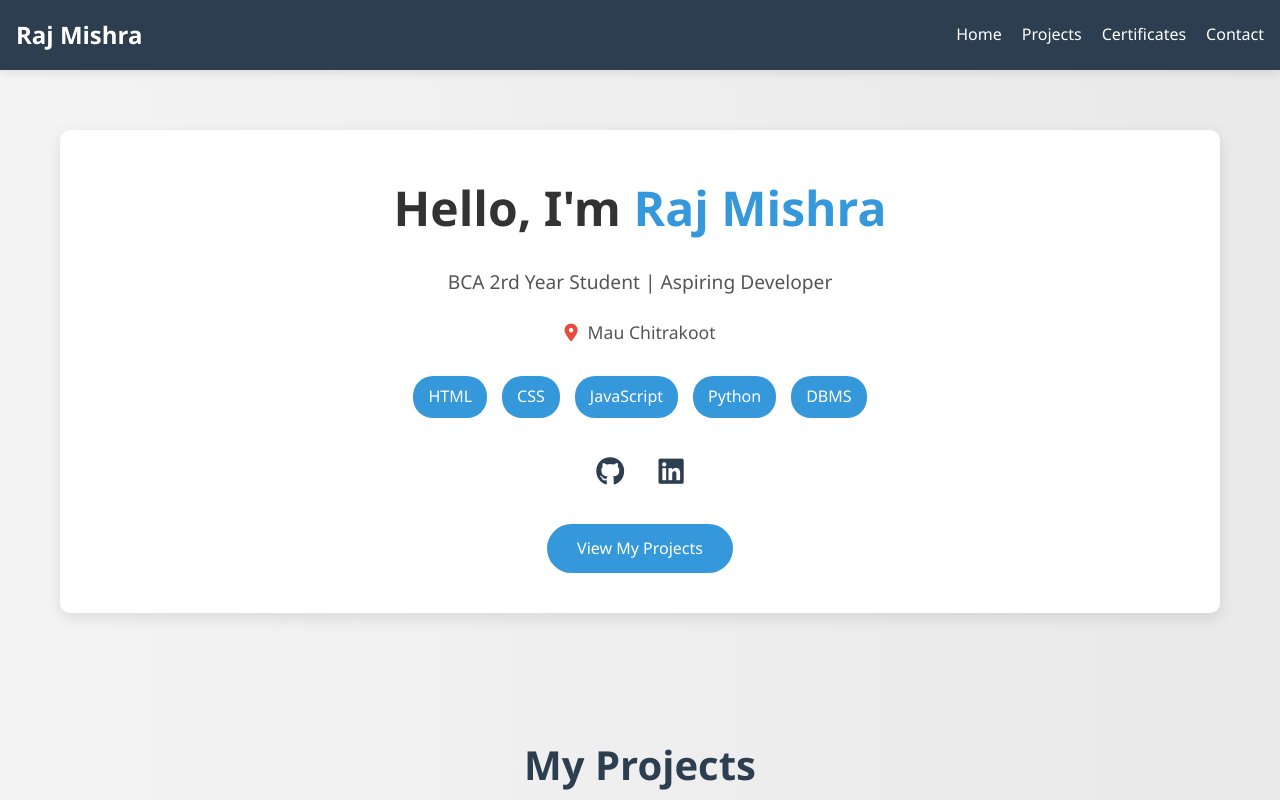
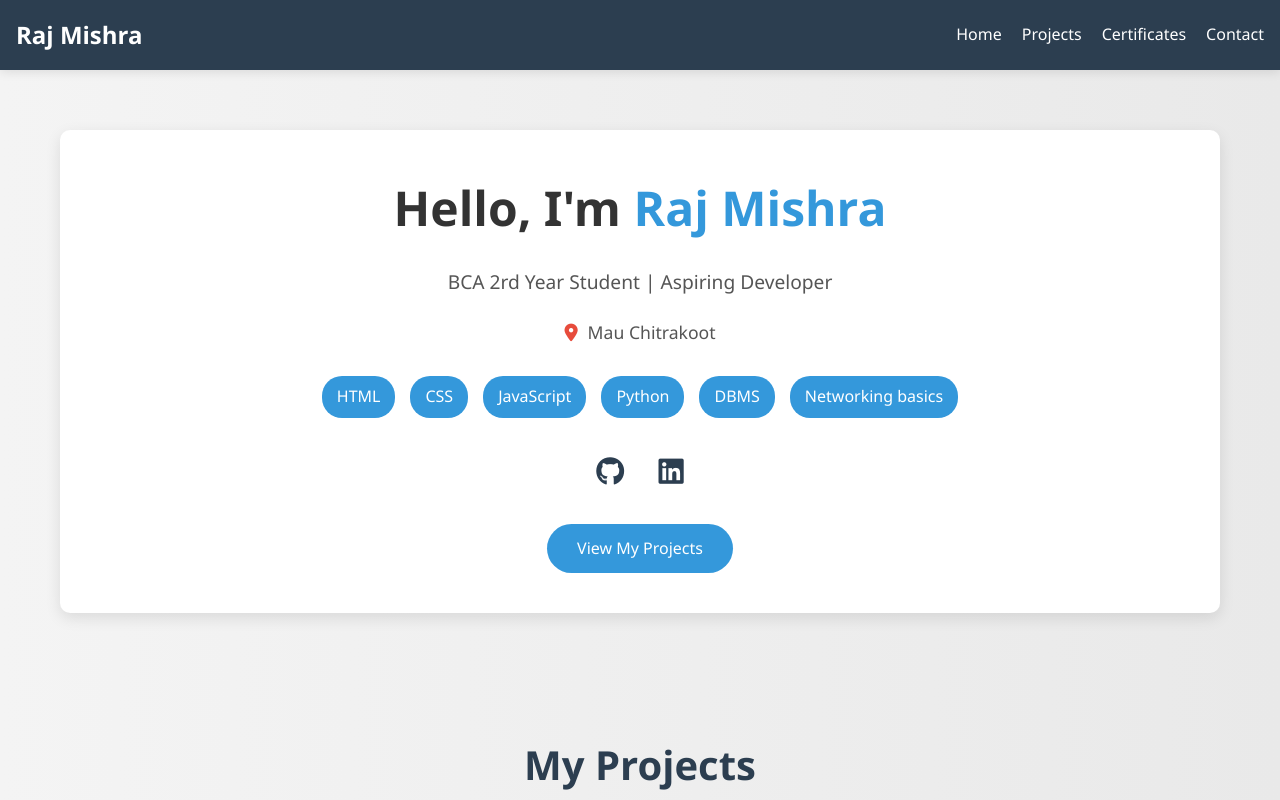
Before and after one commit to theysayraj/raj_portfolio, a plain HTML site: page index.html in a window 1280 px wide. Shown: the top 800 px of the page. Drawn offline with Linux system fonts and the light colour scheme; files whose address does not match are found by name.

Commit message:
this is my first change

```diff
--- a/index.html
+++ b/index.html
@@ -31,6 +31,7 @@
                 <span>JavaScript</span>
                 <span>Python</span>
                 <span>DBMS</span>
+                <span>Networking basics</span>
             </div>
             <div class="social-links">
                 <a href="https://github.com/theysayraj" target="_blank"><i class="fab fa-github"></i></a>
```
